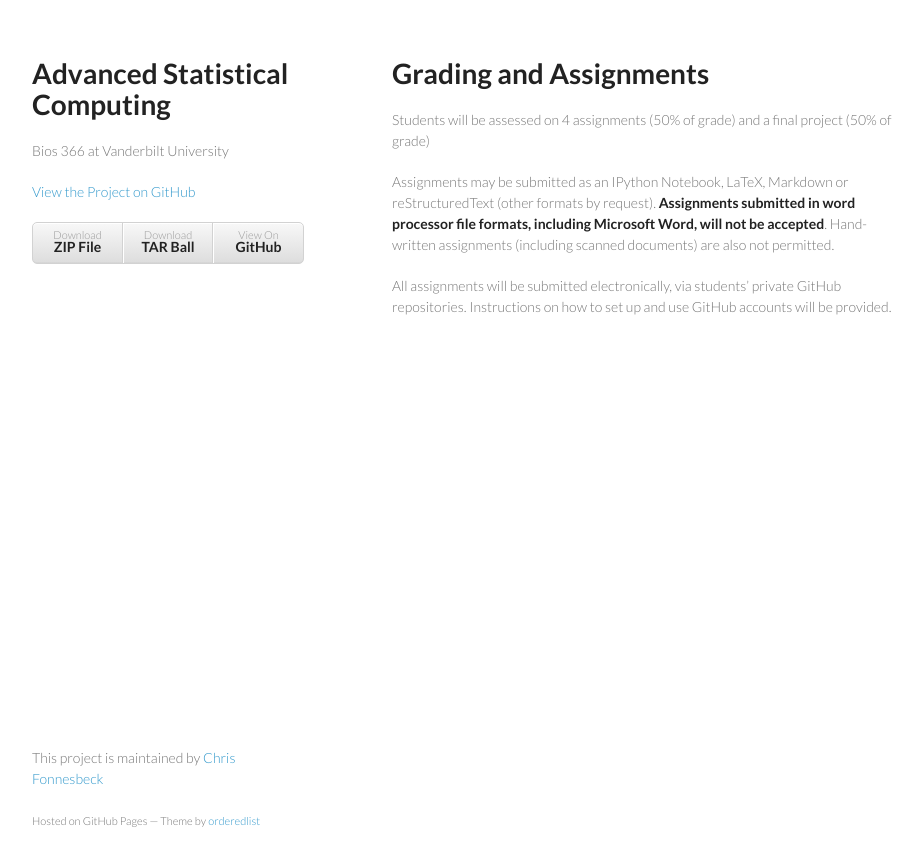
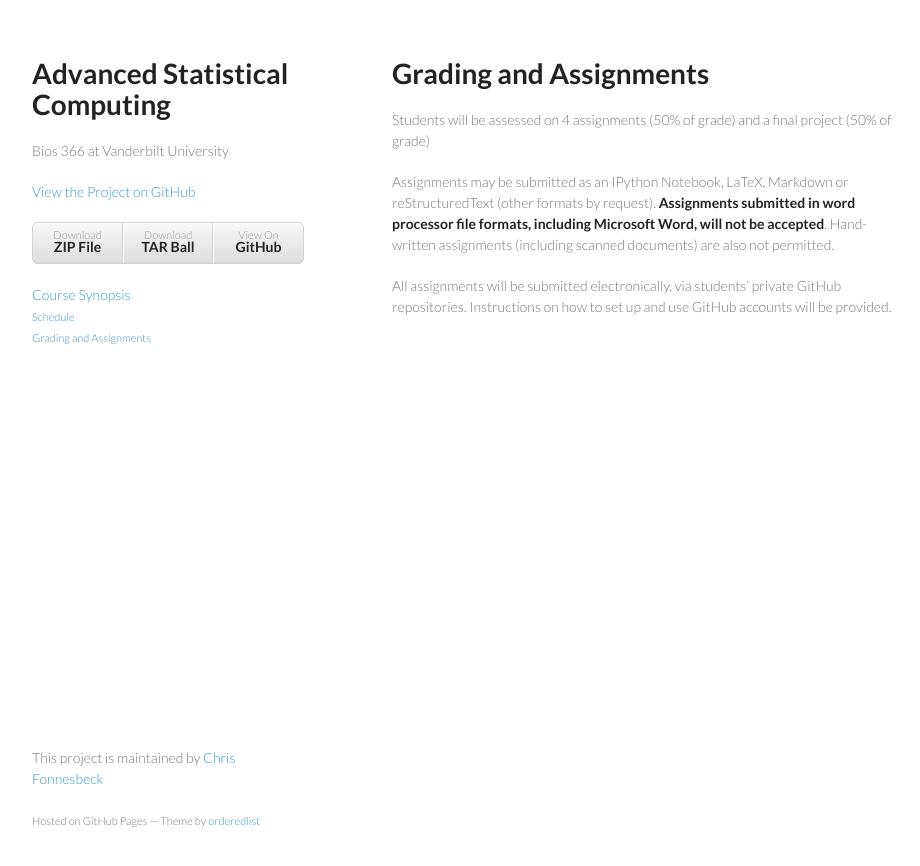
Before and after one commit to fonnesbeck/Bios8366, a Jekyll site: the page built from grading.md, in a window 1280 px wide. Shown: the top 866 px of the page, without its empty margins (178-1098 px from the left). Built offline with Jekyll 4.4.1, drawn with Linux system fonts in a browser that asks for light colours.

Commit message:
Added page index to sidebar

```diff
--- a/_layouts/default.html
+++ b/_layouts/default.html
@@ -25,6 +25,14 @@
           <li><a href="https://github.com/fonnesbeck/Bios366/tarball/master">Download <strong>TAR Ball</strong></a></li>
           <li><a href="https://github.com/fonnesbeck/Bios366">View On <strong>GitHub</strong></a></li>
         </ul>
+
+        <a href="http://fonnesbeck.github.com/Bios366/">Course Synopsis</a>
+        <p>
+          <small><a href='http://fonnesbeck.github.com/Bios366/schedule.html'>Schedule</a></small>
+          <br/>
+          <small><a href='http://fonnesbeck.github.com/Bios366/grading.html'>Grading and Assignments</a></small>
+          <br/>
+
       </header>
       <section>
         {{ content }}
```
